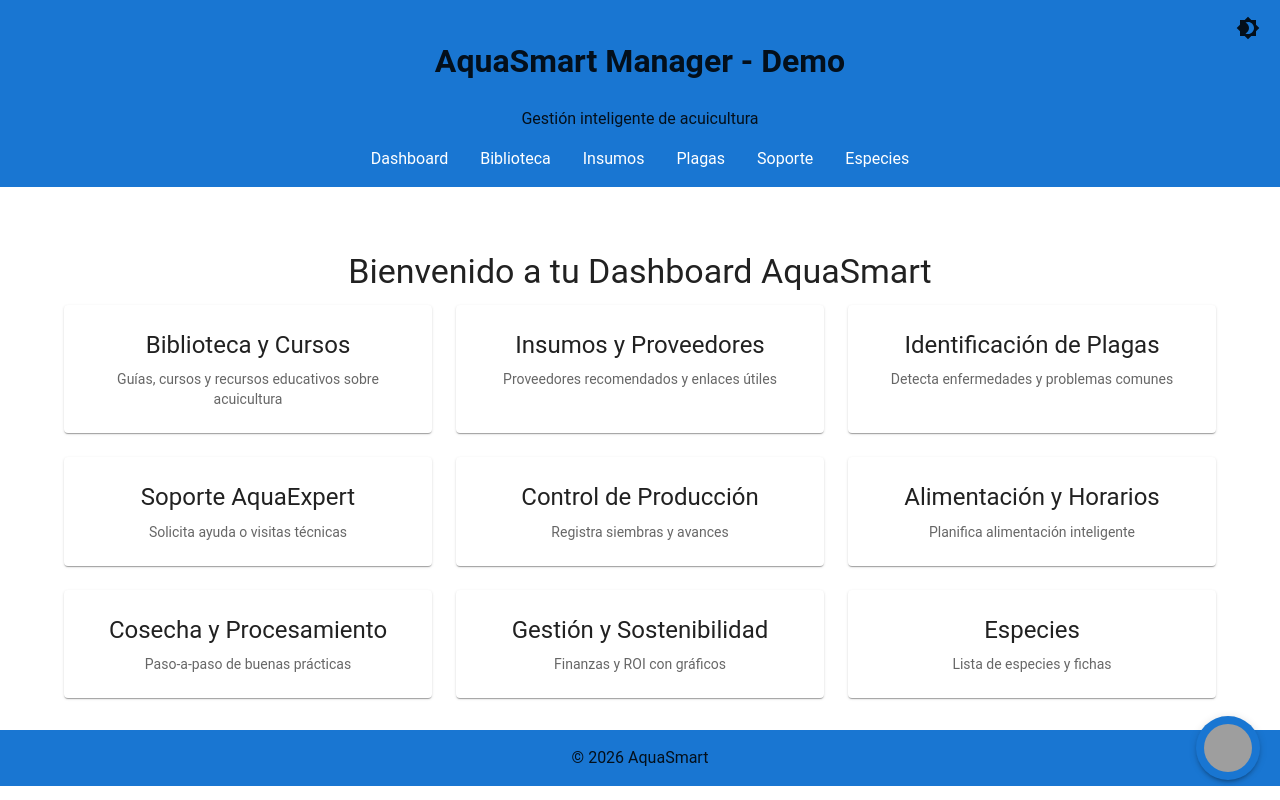
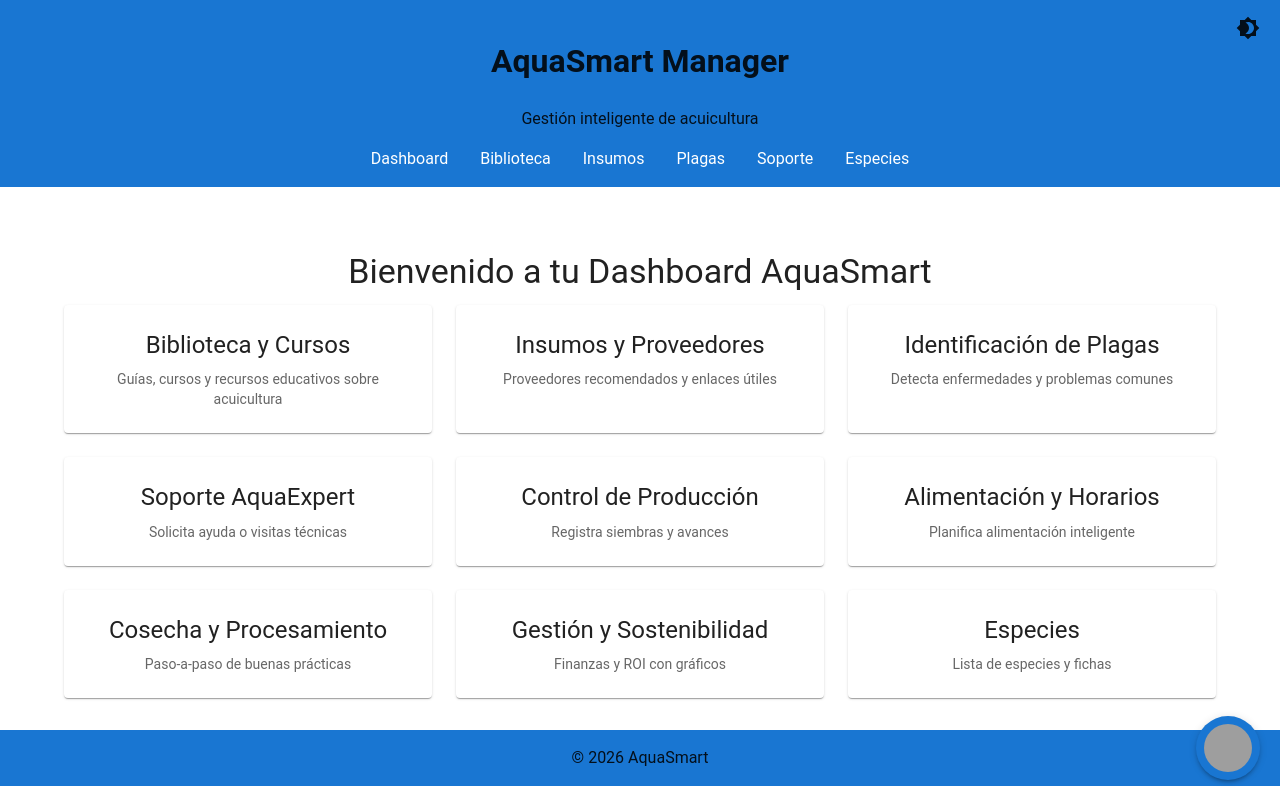
Before and after one commit to Fabianco-ux/aquasmart, a React (Vite) app: page / in a window 1280 px wide. Built offline with nearby package versions, Linux system fonts and the light colour scheme; grey boxes are pictures that could not be loaded.

Commit message:
chore: eliminar todas las referencias a 'demo' en UI y docs

```diff
--- a/index.html
+++ b/index.html
@@ -3,7 +3,7 @@
   <head>
     <meta charset="UTF-8" />
     <meta name="viewport" content="width=device-width, initial-scale=1.0" />
-    <title>AquaSmart Manager - Demo</title>
+    <title>AquaSmart Manager</title>
   </head>
   <body>
     <div id="root"></div>
--- a/src/App.tsx
+++ b/src/App.tsx
@@ -29,7 +29,7 @@ function App() {
         textAlign: 'center',
         position: 'relative'
       }}>
-        <h1>AquaSmart Manager - Demo</h1>
+        <h1>AquaSmart Manager</h1>
         <p>Gestión inteligente de acuicultura</p>
         <nav>
           <Link to="/" style={{ color: 'white', margin: '0 1rem' }}>Dashboard</Link>
@@ -59,7 +59,7 @@ function App() {
           <Route path="/gestion" element={<Gestion />} />
           <Route path="/especies" element={<Especies />} />
           <Route path="/species/:speciesId" element={<SpeciesPage />} />
-          <Route path="*" element={<div><h2>404 - Página no encontrada (en demo)</h2></div>} />
+          <Route path="*" element={<div><h2>404 - Página no encontrada</h2></div>} />
         </Routes>
       </main>
 
--- a/src/pages/Alimentacion.tsx
+++ b/src/pages/Alimentacion.tsx
@@ -15,7 +15,7 @@ export default function Alimentacion() {
   const handleGuardar = () => {
     const payload = { fase, peso, fecha }
     localStorage.setItem('aquasmart-alimentacion', JSON.stringify(payload))
-    alert('Horario guardado localmente (demo).')
+    alert('Horario guardado localmente.')
   }
 
   return (
--- a/src/pages/Soporte.tsx
+++ b/src/pages/Soporte.tsx
@@ -13,7 +13,7 @@ export default function Soporte() {
     const list = JSON.parse(localStorage.getItem('aquasmart-soporte') || '[]')
     list.unshift(payload)
     localStorage.setItem('aquasmart-soporte', JSON.stringify(list))
-    setConfirm('Solicitud guardada localmente. Un experto te contactará (demo).')
+    setConfirm('Solicitud guardada localmente. Un experto te contactará.')
     setNombre(''); setTelefono(''); setMensaje('')
   }
 
```
Also changed, not shown: 1 other file (tests, documents, lock files or other folders).
